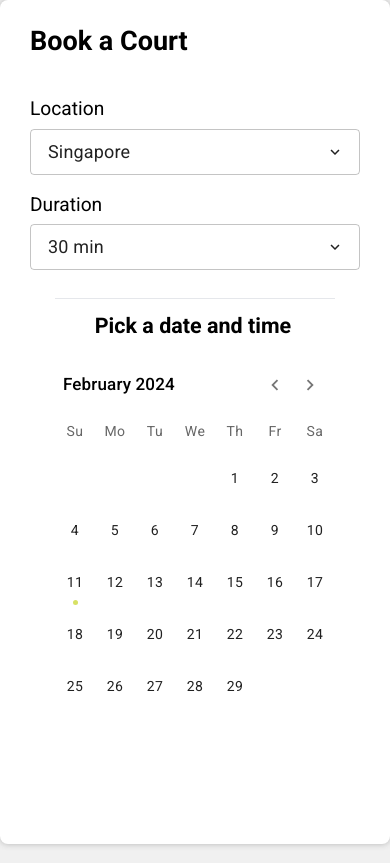
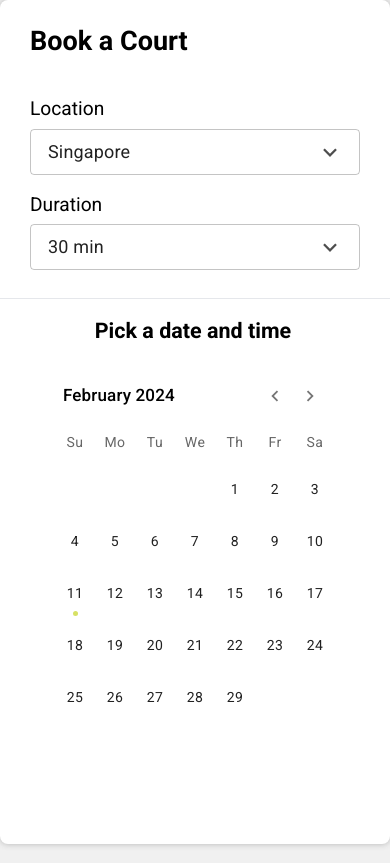
Before and after one commit to hmassareli/minthouse-booking, a Next.js app: page / in a window 390 px wide. Built offline with nearby package versions, Linux system fonts and the light colour scheme.

Commit message:
feat: finish responsiveness

```diff
--- a/src/app/globals.css
+++ b/src/app/globals.css
@@ -78,11 +78,14 @@ body {
   color: black;
   background-size: 1200px;
   background-position: center;
+  background-repeat: no-repeat;
   background: rgb(var(--background-rgb));
+  /* background-image: url(./../../public/model.png); */
 }
 .card {
   box-shadow: 0px 0px 6px 0px rgba(181, 181, 181, 1);
   font-size: 18px;
+  /* opacity: 0.7; */
 }
 
 .MuiPickersArrowSwitcher-button {
@@ -119,14 +122,20 @@ body {
   }
 }
 
-@media screen and (max-width: 800px) {
+@media screen and (max-width: 768px) {
   .card {
     width: 100%;
     min-height: 100vh;
   }
-
+  .day-heading {
+    text-align: center;
+  }
+  .hide-on-mobile {
+    display: none;
+  }
   .right-container {
     padding: 0;
+    width: 100%;
     flex-direction: column;
     align-items: center;
   }
@@ -139,13 +148,7 @@ body {
     height: auto;
     align-items: center;
   }
-  .right-container > div > .date-calendar {
-    width: auto;
-  }
 
-  .MuiPickersDay-root.MuiButtonBase-root {
-    height: 38px;
-  }
   .left-container {
     width: 100%;
     min-width: auto;
@@ -154,3 +157,11 @@ body {
     height: 280px;
   }
 }
+@media screen and (max-width: 500px) {
+  .right-container > div .date-calendar {
+    width: auto;
+  }
+  .MuiPickersDay-root.MuiButtonBase-root {
+    height: 38px;
+  }
+}
--- a/src/app/page.tsx
+++ b/src/app/page.tsx
@@ -1,23 +1,10 @@
 "use client";
+import { IconComponent } from "@/components/IconComponent";
 import InputSelect from "@/components/InputSelect";
 import { MenuItem } from "@mui/material";
 import dayjs from "dayjs";
-import dynamic from "next/dynamic";
 import { useState } from "react";
-
-const DynamicCalendar = dynamic(() => import("./../components/DatePicker"), {
-  loading: () => <p>Loading...</p>,
-});
-
-function DateCalendar({
-  disabledDays = [],
-  onChange = () => {},
-}: {
-  disabledDays: Date[] | undefined;
-  onChange: (value: Date | null) => void;
-}) {
-  return <DynamicCalendar disabledDays={disabledDays} onChange={onChange} />;
-}
+import BasicDateCalendar from "./../components/DatePicker";
 
 export default function Home() {
   const [selectedDate, setSelectedDate] = useState<string>("");
@@ -35,7 +22,12 @@ export default function Home() {
   return (
     <main className="flex min-h-screen flex-col items-center justify-center">
       <div className="card bg-white rounded-lg w-auto min-h-[750px] max-w-[1680px] flex">
-        <div className="left-container p-7 px-[30px] min-w-[400px] ">
+        <div
+          className={
+            (isDaySelected ? "hide-on-mobile " : "") +
+            "left-container p-7 px-[30px] min-w-[400px] "
+          }
+        >
           <h1 className="text-[27px] mt-0 font-extrabold mb-10 leading-none ">
             Book a Court
           </h1>
@@ -65,26 +57,49 @@ export default function Home() {
           </div>
         </div>
         <div className="right-container border-0 border-l p-5 pl-8 w-auto flex flex-col">
-          <h1 className="text-[21.5px] ml-[-4px] mt-4 font-extrabold leading-none	">
-            Pick a date and time
-          </h1>
+          <div className="flex mt-4 gap-4 !w-full !flex-row justify-center md:justify-start items-center">
+            <IconComponent
+              className={
+                "cursor-pointer md:hidden rotate-90 justify-self-start " +
+                (isDaySelected ? "" : "hidden")
+              }
+              onClick={() => {
+                setIsDaySelected(false);
+              }}
+            />
+            <h1
+              className={
+                "text-[21.5px] ml-[-4px] font-extrabold md:leading-none"
+              }
+            >
+              Pick a date and time
+            </h1>
+          </div>
+
           <div
             className={
               (isDaySelected ? "w-[745px]" : "w-[450px]") +
               " flex justify-between mt-4 transition-all ease-out duration-200"
             }
           >
-            <DateCalendar
-              onChange={handleChangeCalendar}
-              disabledDays={[new Date("2023-02-09")]}
-            />
+            {" "}
+            <div className={isDaySelected ? "hide-on-mobile" : ""}>
+              <BasicDateCalendar
+                onChange={handleChangeCalendar}
+                disabledDays={[new Date("2023-02-09")]}
+              />
+            </div>
             <div
               className={
                 (isDaySelected ? "w-[300px] px-4" : "!w-0 !h-0 p-0") +
                 " overflow-hidden py-4 transition-all ease-out duration-200"
               }
             >
-              <p className="mb-[1.2rem] pl-[1px] w-full text-[17.5px] text-nowrap mt-[3px]">
+              <p
+                className={
+                  "day-heading mb-[1.2rem] pl-[1px] w-full text-[17.5px] text-nowrap mt-[3px]"
+                }
+              >
                 {selectedDate}
               </p>
 
--- /dev/null
+++ b/src/components/IconComponent.tsx
@@ -0,0 +1,27 @@
+export const IconComponent = ({
+  className,
+  onClick,
+}: {
+  className: string;
+  onClick?: () => void;
+}) => {
+  return (
+    <svg
+      onClick={onClick}
+      xmlns="http://www.w3.org/2000/svg"
+      className={
+        "MuiSvgIcon-root MuiSvgIcon-fontSizeInherit text-[#4e4e4e] cursor-pointer w-4 h-4 " +
+        className
+      }
+      width="14"
+      height="14"
+      viewBox="0 0 14 14"
+      fill="none"
+    >
+      <path
+        d="M11.59 3L7 7.58L2.41 3L1 4.41L7 10.41L13 4.41L11.59 3Z"
+        fill="currentColor"
+      />
+    </svg>
+  );
+};
--- a/src/components/InputSelect.tsx
+++ b/src/components/InputSelect.tsx
@@ -1,20 +1,7 @@
 "use client";
 import { FormControl } from "@mui/material";
 import Select, { SelectChangeEvent } from "@mui/material/Select";
-
-export const IconComponent = () => {
-  return (
-    <svg
-      className="MuiSvgIcon-root MuiSvgIcon-fontSizeInherit css-1vooibu-MuiSvgIcon-root cursor-pointer -rotate-90 w-8 h-8 "
-      focusable="false"
-      aria-hidden="true"
-      viewBox="0 0 24 24"
-      data-testid="ArrowLeftIcon"
-    >
-      <path d="M15.41 16.59L10.83 12l4.58-4.59L14 6l-6 6 6 6 1.41-1.41z"></path>
-    </svg>
-  );
-};
+import { IconComponent } from "./IconComponent";
 
 export default function InputSelect({
   value,
@@ -30,7 +17,15 @@ export default function InputSelect({
       <Select
         variant="outlined"
         value={value}
-        className="select-input w-full rounded-lg h-[46px] pl-1 pr-4 !text-lg"
+        sx={{
+          "& svg": {
+            top: "calc(50% - 7px)",
+            right: "22px",
+            cursor: "pointer",
+            color: "#4e4e4e",
+          },
+        }}
+        className="select-input w-full rounded-lg h-[46px] pl-1 !text-lg"
         IconComponent={IconComponent}
         onChange={onChange}
       >
```
